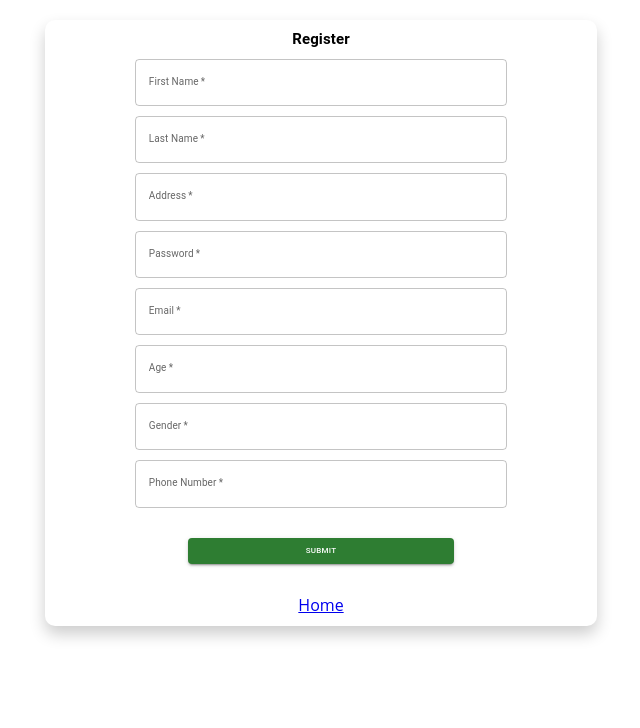
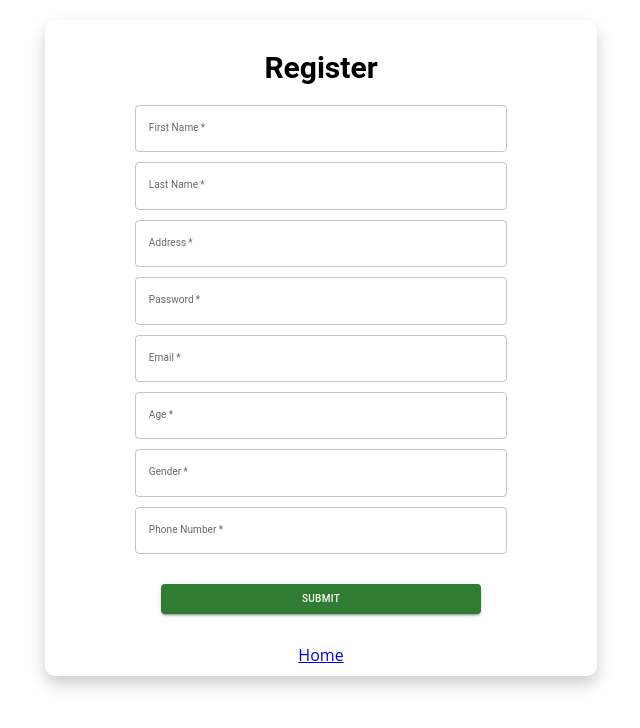
Before and after one commit to BANK-APP-GROUP-4/frontend, a React (Create React App) app: page /customer/register in a window 1280 px wide. Shown: the top 728 px of the page, without its empty margins (319-959 px from the left). Built offline with nearby package versions, Linux system fonts and the light colour scheme.

Commit message:
UpdatedRegisterScreen.js

```diff
--- a/src/screens/RegisterScreen.js
+++ b/src/screens/RegisterScreen.js
@@ -60,7 +60,7 @@ const RegisterUser = () => {
                     borderRadius: "10px",
                 }}
             >
-                <Typography variant="h4" style={{ fontWeight: "bold", marginBottom: "1rem", fontSize: "1.5rem" }}>
+                <Typography variant="h3" style={{ fontWeight: "bold", marginBottom: "20px", marginTop: "20px" }}>
                     Register
                 </Typography>
                 <form onSubmit={handleSubmit}>
@@ -143,7 +143,7 @@ const RegisterUser = () => {
                         type="submit"
                         variant="contained"
                         color="success" // Green color
-                        sx={{ marginTop: "20px", width: "50%", margin: "20px auto", fontSize: "0.8rem" }} // Reduced button size
+                        sx={{ marginTop: "20px", width: "60%", margin: "20px auto", fontSize: "1rem" }} // Reduced button size
                     >
                         Submit
                     </Button>
```
